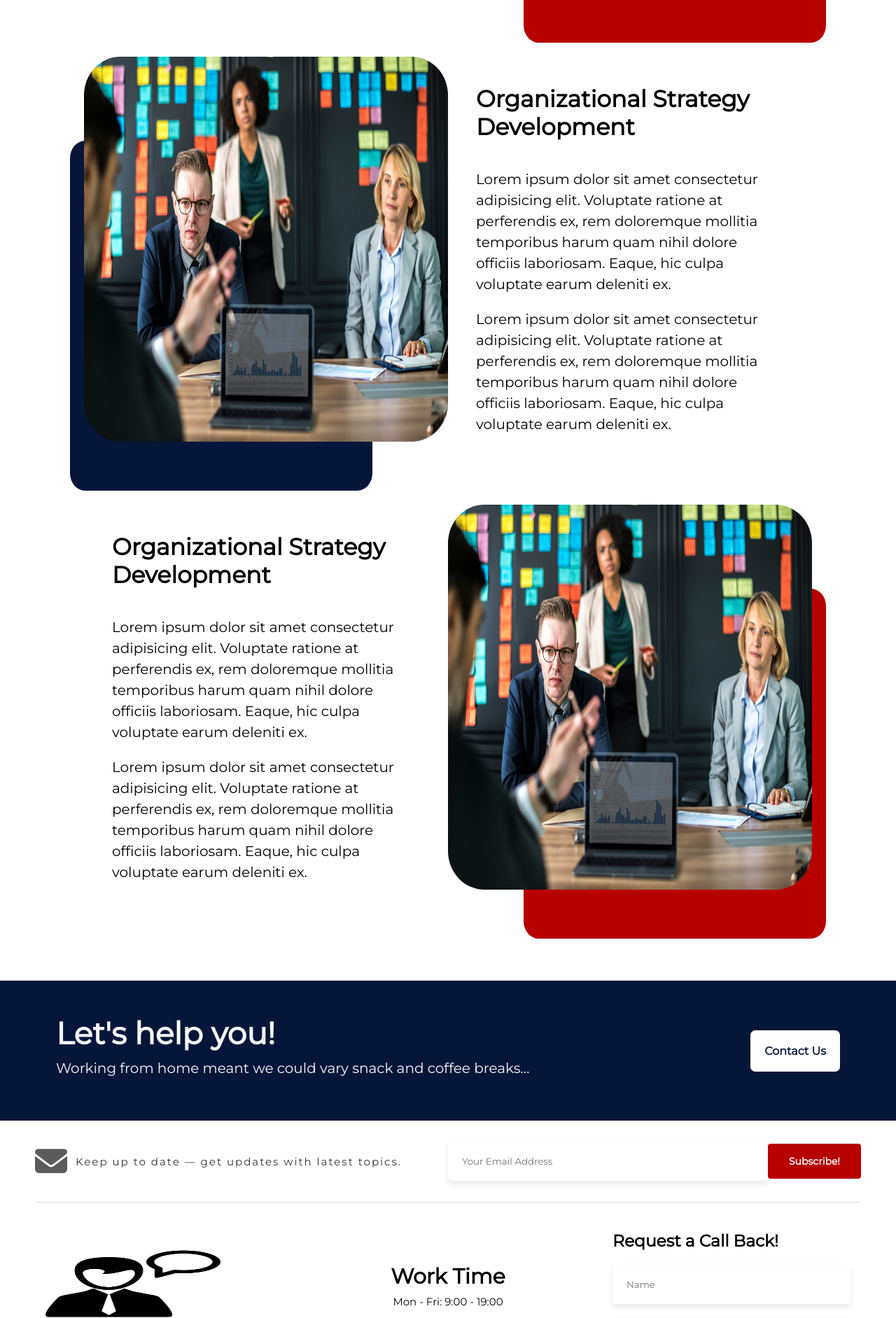
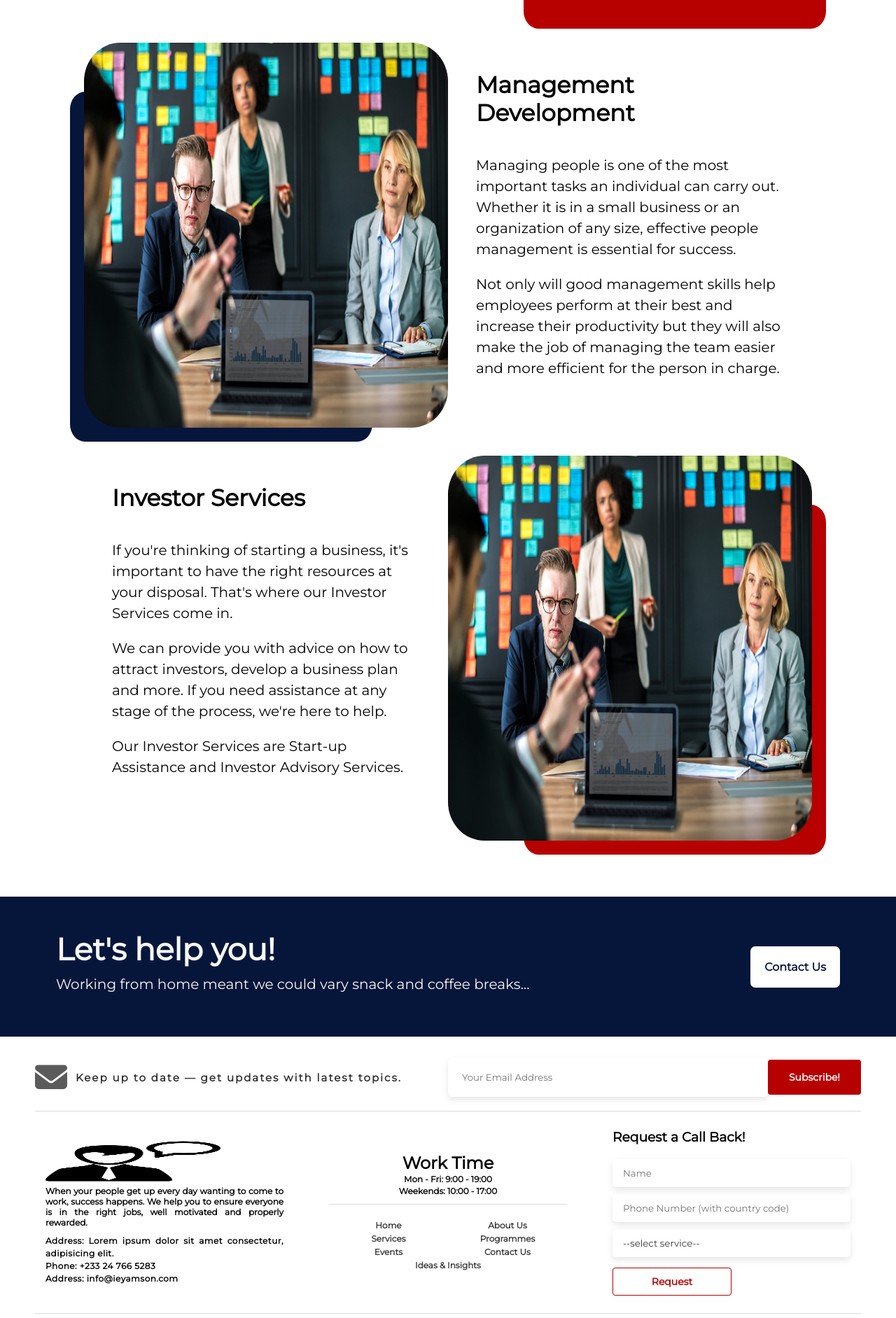
Before and after one commit to aleeyhuag/ishmeal-web, a PHP site: page /services.html in a window 1280 px wide. Shown: the part 1765-3648 px from the top of the page at 70% size. Run offline with PHP 8.4, Linux system fonts and the light colour scheme; some libraries are stand-ins or nearby versions.

Commit message:
services-update

```diff
--- a/css/footer.css
+++ b/css/footer.css
@@ -7,6 +7,8 @@
     align-items: center;
     justify-content: center;
     padding: 0 50px;
+    color: #000 !important;
+    font-weight: 700;
 }
 
 #footer .subscribe{
@@ -14,7 +16,7 @@
     display: flex;
     align-items: center;
     justify-content: space-between;
-    padding: 30px 0px;
+    padding: 30px 0px 20px;
     border-bottom: 1px solid #dbdbdb;
 }
 
@@ -59,11 +61,11 @@
 }
 
 .footer-container .footer-item{
-    font-size: 20px;
+    font-size: 16px;
     color: #000;
     width: 350px;
     margin: 10px;
-    padding: 30px 5px;
+    padding: 15px 5px;
     display: flex;
     justify-content: center;
     flex-direction: column;
@@ -72,22 +74,22 @@
 
 .footer-item .logo{
     width: 250px;
-    height: 100px;
-    margin-bottom: 20px;
+    height: 60px;
+    margin-bottom: 5px;
 }
 
 .footer-item p{
-    font-size: 15px;
+    font-size: 12px;
 }
 
 .footer-item .address{
-    margin-top: 20px;
+    margin-top: 10px;
 }
 
 .footer-item .address p{
-    font-size: 13px;
-    line-height: 20px;
-    letter-spacing: 1px;
+    font-size: 12px;
+    line-height: 18px;
+    letter-spacing: .5px;
 }
 
 .address span{
@@ -97,8 +99,9 @@
 .footer-item button{
     border: 1px solid #b70000;
     color: #b70000;
-    margin-top: 20px;
+    margin-top: 5px;
     width: 50%;
+    padding: 10px 25px;
 }
 
 .footer-item.time{
@@ -107,8 +110,7 @@
 }
 
 .footer-item.time p{
-    padding: 10px 5px;
-    line-height: 15px;
+    line-height: 17px;
 }
 
 .footer-item .quick-links{
@@ -123,9 +125,9 @@
 }
 
 .footer-item .quick-links a{
-    font-size: 16px;
+    font-size: 12px;
     width: 50%;
-    padding: 5px 15px;
+    padding: 2px;
     text-align: center;
     color: #383838;
     text-decoration: none;
@@ -148,3 +150,8 @@
 .footer-small .media-icons{
     font-size: 25px;
 }
+
+.footer-item form input, .footer-item form select{
+    margin-bottom: 10px;
+    padding: 12px 15px;
+}
--- a/index.html
+++ b/index.html
@@ -213,12 +213,12 @@
         </div>
         <div class="footer-container">
             <div class="footer-item">
-                <img src="img/icons/boy-with-tie-talking.png" class="logo" alt="">
+                <img src="img/hero/IY&A Logo.jpg" class="logo" alt="">
                 <p>When your people get up every day wanting to come to work, success happens. We help you to ensure everyone is in the right jobs, well motivated and properly rewarded.</p>
                 <div class="address">
                     <p><span>Address: </span> No. 10 Ato Ahwoi Avenue, Westlands - West Legon, Accra - Ghana.</p>
                     <p><span>Phone: </span> +233 24 766 5283</p>
-                    <p><span>Address: </span> info@ieyamson.com</p>
+                    <p><span>Email: </span> info@ieyamson.com</p>
                 </div>
             </div>
             <div class="footer-item time">
@@ -236,7 +236,7 @@
                 </div>
             </div>
             <div class="footer-item">
-                <h3 style="padding-bottom: 20px;">Request a Call Back!</h3>
+                <h3 style="padding-bottom: 10px;">Request a Call Back!</h3>
                 <form action="">
                     <input type="text" name="name" id="" placeholder="Name">
                     <input type="text" name="pnumber" id="" placeholder="Phone Number (with country code)">
--- a/services.html
+++ b/services.html
@@ -67,8 +67,8 @@
             </div>
             <div class="services-item">
                 <h2>Organizational Strategy Development</h2>
-                <p>Lorem ipsum dolor sit amet consectetur adipisicing elit. Voluptate ratione at perferendis ex, rem doloremque mollitia temporibus harum quam nihil dolore officiis laboriosam. Eaque, hic culpa voluptate earum deleniti ex.</p>
-                <p>Lorem ipsum dolor sit amet consectetur adipisicing elit. Voluptate ratione at perferendis ex, rem doloremque mollitia temporibus harum quam nihil dolore officiis laboriosam. Eaque, hic culpa voluptate earum deleniti ex.</p>
+                <p>Organizational strategy development is an important process for any business. It is responsible for helping a company identify its long-term goals and objectives, as well as developing plans to achieve those goals. </p>
+                <p>An effective organizational strategy is important for a number of reasons. For one thing, it ensures that your company is able to remain competitive in today's marketplace.</p>
             </div>
         </div>
         <div class="services-content sec">
@@ -77,9 +77,9 @@
                 <img src="img/hero/2.jpg" class="" alt="">
             </div>
             <div class="services-item">
-                <h2>Organizational Strategy Development</h2>
-                <p>Lorem ipsum dolor sit amet consectetur adipisicing elit. Voluptate ratione at perferendis ex, rem doloremque mollitia temporibus harum quam nihil dolore officiis laboriosam. Eaque, hic culpa voluptate earum deleniti ex.</p>
-                <p>Lorem ipsum dolor sit amet consectetur adipisicing elit. Voluptate ratione at perferendis ex, rem doloremque mollitia temporibus harum quam nihil dolore officiis laboriosam. Eaque, hic culpa voluptate earum deleniti ex.</p>
+                <h2>Business Model & Organizational Review</h2>
+                <p>At any given time, many businesses are looking to optimize their organizational alignment and improve productivity. This is particularly true in today's economy, where businesses must find ways to be more efficient and cost-effective. </p>
+                <p>Businesses that are looking to get more from their teams are in great need of an organizational review and/or a business review. And that's where our company come into force, we offer business drivers, organizational alignment, optimization and productivity.</p>
             </div>
         </div>
         <div class="services-content">
@@ -88,9 +88,9 @@
                 <img src="img/hero/2.jpg" class="" alt="">
             </div>
             <div class="services-item">
-                <h2>Organizational Strategy Development</h2>
-                <p>Lorem ipsum dolor sit amet consectetur adipisicing elit. Voluptate ratione at perferendis ex, rem doloremque mollitia temporibus harum quam nihil dolore officiis laboriosam. Eaque, hic culpa voluptate earum deleniti ex.</p>
-                <p>Lorem ipsum dolor sit amet consectetur adipisicing elit. Voluptate ratione at perferendis ex, rem doloremque mollitia temporibus harum quam nihil dolore officiis laboriosam. Eaque, hic culpa voluptate earum deleniti ex.</p>
+                <h2>Management Development</h2>
+                <p>Managing people is one of the most important tasks an individual can carry out. Whether it is in a small business or an organization of any size, effective people management is essential for success. </p>
+                <p>Not only will good management skills help employees perform at their best and increase their productivity but they will also make the job of managing the team easier and more efficient for the person in charge.</p>
             </div>
         </div>
         <div class="services-content sec">
@@ -99,9 +99,11 @@
                 <img src="img/hero/2.jpg" class="" alt="">
             </div>
             <div class="services-item">
-                <h2>Organizational Strategy Development</h2>
-                <p>Lorem ipsum dolor sit amet consectetur adipisicing elit. Voluptate ratione at perferendis ex, rem doloremque mollitia temporibus harum quam nihil dolore officiis laboriosam. Eaque, hic culpa voluptate earum deleniti ex.</p>
-                <p>Lorem ipsum dolor sit amet consectetur adipisicing elit. Voluptate ratione at perferendis ex, rem doloremque mollitia temporibus harum quam nihil dolore officiis laboriosam. Eaque, hic culpa voluptate earum deleniti ex.</p>
+                <h2>Investor Services</h2>
+                <p>If you're thinking of starting a business, it's important to have the right resources at your disposal. That's where our Investor Services come in.</p>
+                <p>We can provide you with advice on how to attract investors, develop a business plan and more. If you need assistance at any stage of the process, we're here to help.</p>
+                <p>Our Investor Services are Start-up Assistance and Investor Advisory Services.</p>
+                </p>
             </div>
         </div>
     </section>
```
Also changed, not shown: about.html (+5 -5 lines).
